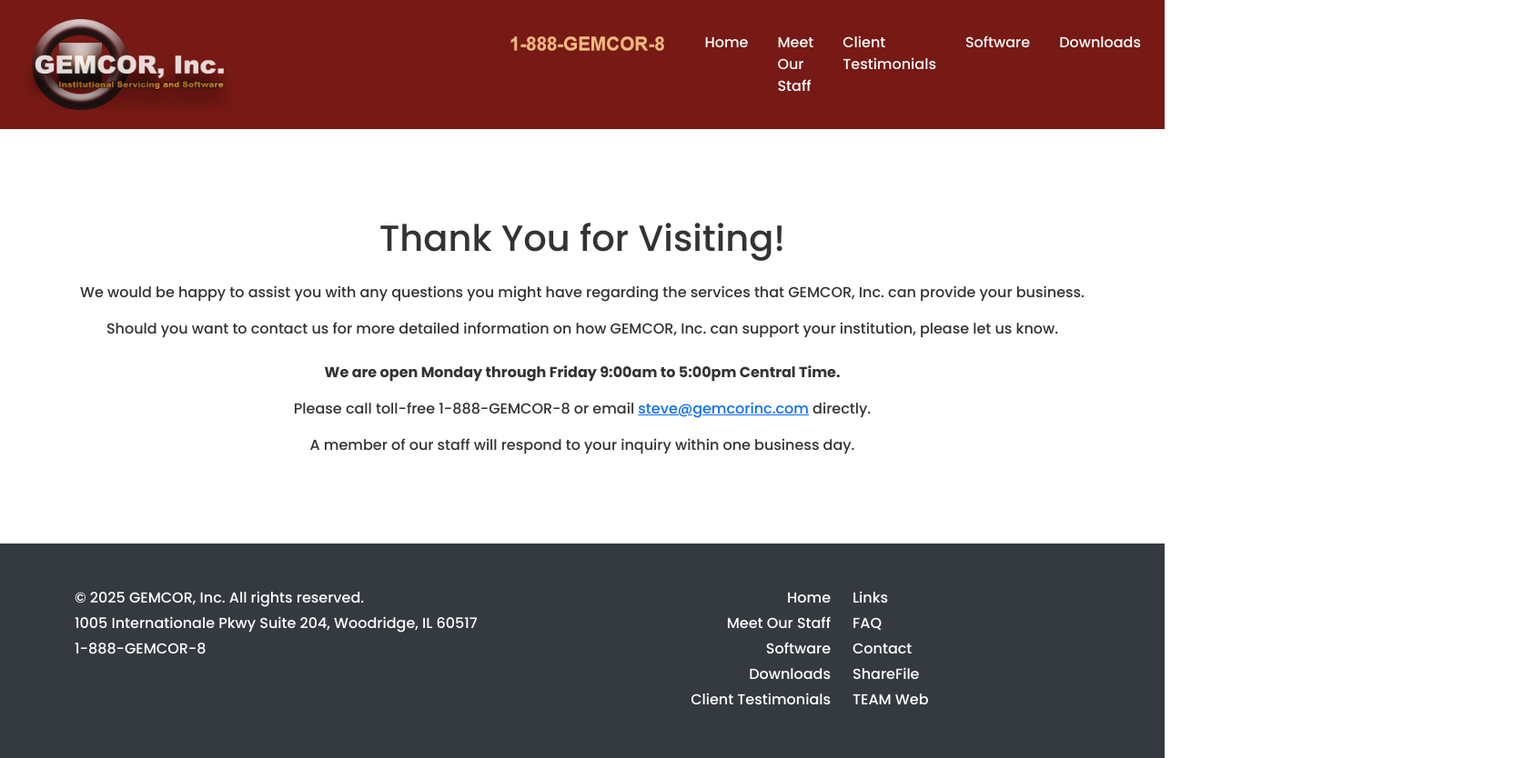
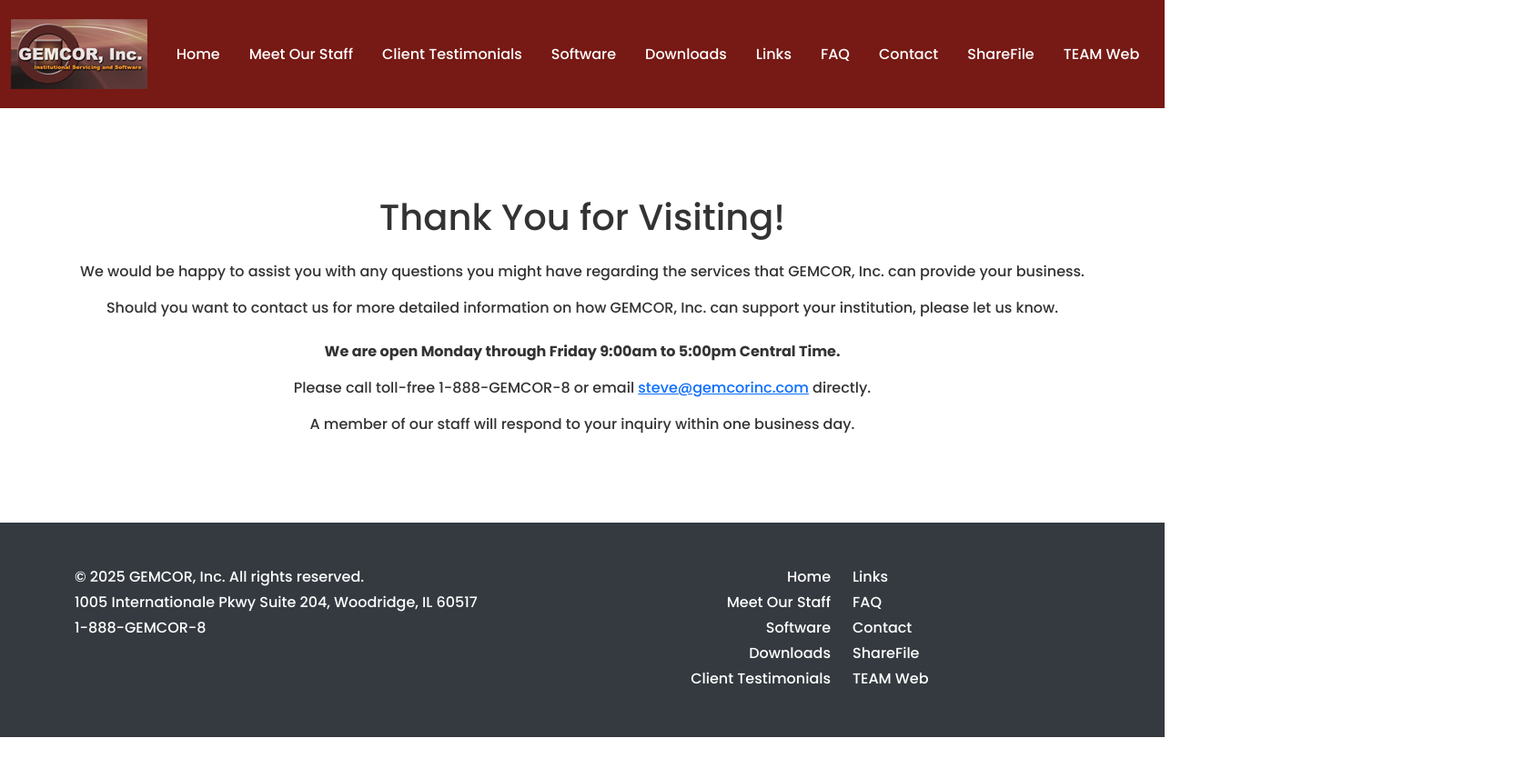
Before and after one commit to tylerwestberg/GEMCOR, a plain HTML site: page contact.html in a window 1280 px wide. Shown: the whole page at 91% size, 1675 px wide, since content can reach past the window. After the commit the page ends 811 px from the top, so only its background shows below. Drawn offline with nearby package versions, Linux system fonts and the light colour scheme.

Commit message:
Add files via upload

```diff
--- a/contact.html
+++ b/contact.html
@@ -16,7 +16,7 @@
   <nav class="navbar navbar-expand-lg navbar-dark navbar-custom">
     <div class="container-fluid d-flex justify-content-between align-items-center">
       <a class="navbar-brand" href="index.html">
-        <img src="Pics/GemcorLogoAndNumber.png" alt="GEMCOR Logo" style="max-height: 100px;">
+        <img src="Pics/GEMCOR_LogoAndNameOnly.png" alt="GEMCOR Logo" style="max-height: 100px;">
       </a>
 
       <!-- Hamburger button -->
```
Also changed, not shown: downloads.html (+1 -1 lines), faq.html (+1 -1 lines), index.html (+1 -1 lines), links.html (+1 -1 lines), sharefile.html (+1 -1 lines), software.html (+1 -1 lines), staff.html (+1 -1 lines), team.html (+1 -1 lines), testimonals.html (+1 -1 lines).
